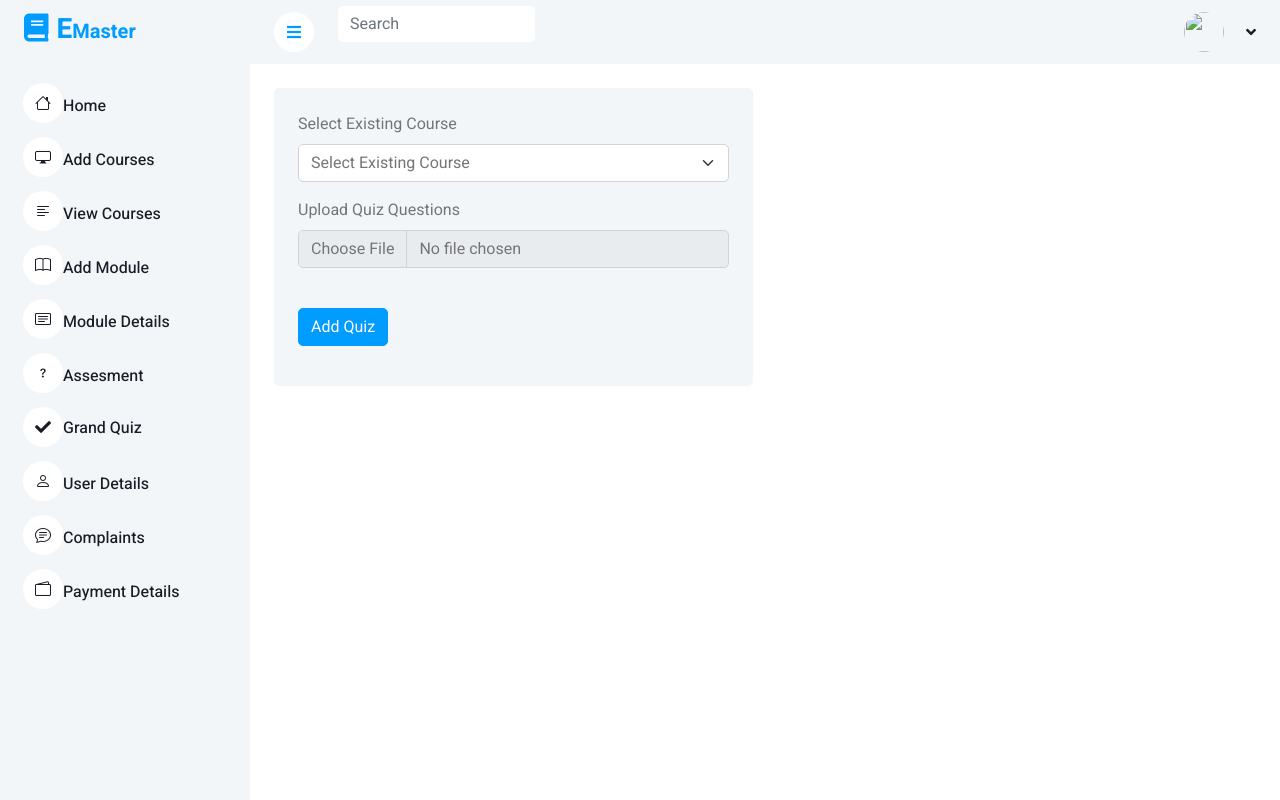
After one commit to Chakkkiii/Django_Project, a Django app: page /grand_quiz/ in a window 1280 px wide. The commit adds this page. Run offline with Django 4.2, Linux system fonts and the light colour scheme; data that the repository does not hold is empty; some libraries are stand-ins or nearby versions.

Commit message:
Grand Quiz

```diff
--- a/myproject/Template/My_Course.html
+++ b/myproject/Template/My_Course.html
@@ -71,7 +71,7 @@
                     <div class="card-footer px-2 pb-2 mb-1 pt-4 position-relative">
                         <!-- Preheading -->
                         <a href="{% url 'course_single' course_id=payment.product.course_id %}"><span
-                                class="mb-1 d-inline-block text-gray-800">Photography</span></a>
+                                class="mb-1 d-inline-block text-gray-800"></span></a>
 
                         <!-- Heading -->
                         <div class="position-relative">
@@ -129,8 +129,8 @@
                                 </div>
 
                                 <div class="col-auto px-2 text-right">
-                                    <del class="font-size-sm">₹ 959</del>
-                                    <ins class="h4 mb-0 d-block mb-lg-n1">₹ {{ payment.amount }}</ins>
+                                    <del class="font-size-sm"></del>
+
                                 </div>
                             </div>
                         </div>
--- a/myproject/Template/admin_base.html
+++ b/myproject/Template/admin_base.html
@@ -62,6 +62,7 @@
                     <a href="{% url 'module_add' %}" class="nav-item nav-link"><i class="bi bi-book"></i></i>Add Module</a>
                     <a href="{% url 'admin_module_view' %}" class="nav-item nav-link"><i class="bi bi-card-text"></i>Module Details</a>
                     <a href="" class="nav-item nav-link"><i class="bi bi-question"></i>Assesment</a>
+                    <a href="{% url 'grand_quiz' %}" class="nav-item nav-link"><i class="fa fa-check"></i></i>Grand Quiz</a>
                     <a href="{% url 'userdetails' %}" class="nav-item nav-link"><i class="bi bi-person"></i>User Details</a>
                     <a href="form.html" class="nav-item nav-link"><i class="bi bi-chat-text"></i>Complaints</a>
                     <a href="table.html" class="nav-item nav-link"><i class="bi bi-wallet2"></i>Payment Details</a>
--- /dev/null
+++ b/myproject/Template/grand_quiz.html
@@ -0,0 +1,77 @@
+{% extends 'admin_base.html' %}
+{% load static %}
+
+{% block content %}
+<!-- Form Start -->
+<div class="container-fluid pt-4 px-4">
+    <div class="row g-4">
+        <div class="col-sm-12 col-xl-6">
+            <div class="bg-light rounded h-100 p-4">
+                <form method="POST" action="" enctype="multipart/form-data" id="moduleForm">
+                    {% csrf_token %}
+
+                    <div class="mb-3">
+                        <label for="existing_course" class="form-label">Select Existing Course</label>
+                        <select class="form-select" id="existing_course" name="course_name" required>
+                            <option value="" selected disabled>Select Existing Course</option>
+                            {% for existing_course in existing_courses %}
+                                <option value="{{ existing_course.course_name }}" data-weeks="{{ existing_course.course_week }}">{{ existing_course.course_name }}</option>
+                            {% endfor %}
+                        </select>
+                    </div>
+
+                    <div class="mb-3">
+                        <label for="quiz_file" class="form-label">Upload Quiz Questions</label>
+                        <input type="file" class="form-control" id="quiz_file" name="quiz_file" accept=".txt" required>
+                    </div>
+
+                    <br>
+                    <div class="mb-3">
+                        <button type="submit" class="btn btn-primary">Add Quiz</button>
+                    </div>
+                </form>
+            </div>
+        </div>
+    </div>
+</div>
+
+<script>
+    document.getElementById('existing_course').addEventListener('change', function () {
+        const selectedCourse = this.options[this.selectedIndex];
+        const weeks = parseInt(selectedCourse.getAttribute('data-weeks'));
+        updateWeekOptions(weeks);
+    });
+
+    function updateWeekOptions(weeks) {
+        const weekSelect = document.getElementById('week');
+        weekSelect.innerHTML = '<option value="" selected disabled>Select Week</option>';
+
+        const maxWeeks = (weeks === 8) ? 8 : ((weeks === 4) ? 4 : weeks);
+
+        Array.from({ length: maxWeeks }, (_, i) => {
+            const option = document.createElement('option');
+            option.value = i + 1;
+            option.text = `Week ${i + 1}`;
+            weekSelect.add(option);
+        });
+
+        document.getElementById('existing-videos-message').textContent = '';
+    }
+
+    document.getElementById('week').addEventListener('change', function () {
+        var selectedCourse = document.getElementById('existing_course').options[document.getElementById('existing_course').selectedIndex].value;
+        var selectedWeek = this.options[this.selectedIndex].value;
+
+        fetch(`/check_existing_videos/?course_name=${selectedCourse}&week=${selectedWeek}`)
+            .then(response => response.json())
+            .then(data => {
+                if (data.existing_videos) {
+                    document.getElementById('existing-videos-message').textContent = 'Videos for the selected week already exist. You can\'t add videos for the same week again.';
+                } else {
+                    document.getElementById('existing-videos-message').textContent = '';
+                }
+            });
+    });
+</script>
+
+{% endblock %}
--- a/myproject/myapp/urls.py
+++ b/myproject/myapp/urls.py
@@ -34,9 +34,9 @@ urlpatterns = [
     path('enroll_course/<int:course_id>/', views.enroll_course, name='enroll_course'),
     path('course_single/<int:course_id>/', views.course_single, name='course_single'),
     path('My_Course/', views.My_Course, name='My_Course'),
+    path('course/<int:course_id>/assessment/<int:week>/', views.weekly_assessment, name='weekly_assessment'),
+    path('grand_quiz/', views.grand_quiz, name='grand_quiz'),
 
-    path('course/<int:course_id>/assessment/<int:week>/', views.weekly_assessment, name='weekly_assessment'),
-
-
+    path('Grand_Quiz_User/<int:course_id>/', views.Grand_Quiz_User, name='Grand_Quiz_User'),
 
 ]
--- a/myproject/myapp/views.py
+++ b/myproject/myapp/views.py
@@ -1,6 +1,6 @@
 from django.conf import settings
 from django.shortcuts import get_list_or_404
-from .models import Account,course, Video,Payment,Assessment,UserAssessment
+from .models import Account,course, Video,Payment,Assessment,UserAssessment,Grand_Quiz
 from django.contrib import messages
 from django.shortcuts import redirect
 from django.contrib.sites.shortcuts import get_current_site
@@ -15,7 +15,7 @@ from django.core.mail import send_mail
 from django.core.files.uploadedfile import SimpleUploadedFile
 from django.core.files.storage import FileSystemStorage
 from django.shortcuts import render, get_object_or_404, redirect
-from django.http import Http404, JsonResponse
+from django.http import Http404, HttpResponse, JsonResponse
 from django.views.decorators.csrf import csrf_exempt
 import razorpay
 from django.shortcuts import render, redirect
@@ -755,3 +755,166 @@ def weekly_assessment(request, course_id, week):
         'assessment_taken': assessment_taken,
     }
     return render(request, 'assessment.html', context)
+
+
+
+def grand_quiz(request):
+    existing_courses = course.objects.all()
+
+    if request.method == 'POST':
+        course_name = request.POST.get('course_name')
+        quiz_file = request.FILES.get('quiz_file')
+
+        if not course_name or not quiz_file:
+            return HttpResponseBadRequest("Invalid form submission")
+
+        try:
+            # Read and decode the content of the text file
+            content = quiz_file.read().decode('utf-8')
+
+            # Split the content into lines
+            lines = content.split('\n')
+
+            # Initialize variables
+            questions_data = []
+            question = None
+            options = []
+
+            for line in lines:
+                line = line.strip()
+                if line:
+                    # If line starts with a digit, it's a new question
+                    if line[0].isdigit():
+                        # If previous question data exists, append it to questions_data
+                        if question and options:
+                            questions_data.append({
+                                'question': question,
+                                'options': options,
+                                'answer': answer
+                            })
+                        # Initialize for the new question
+                        question = line
+                        options = []
+                        answer = None
+                    elif line.startswith("Answer:"):
+                        # If line starts with "Answer:", it's the answer for the current question
+                        answer = line
+                    else:
+                        # Otherwise, it's an option
+                        options.append(line)
+
+            # Append the last question data to questions_data
+            if question and options:
+                questions_data.append({
+                    'question': question,
+                    'options': options,
+                    'answer': answer
+                })
+                print(answer)
+            # Get or create the Course instance
+            course_instance, created = course.objects.get_or_create(course_name=course_name)
+
+            # Create a Grand_Quiz instance
+            grand_quiz_instance = Grand_Quiz.objects.create(
+                coursename=course_instance,
+                questions=questions_data,
+                status=True
+            )
+
+            return redirect('grand_quiz')
+
+        except Exception as e:
+            return HttpResponseBadRequest(f"Error processing the file: {str(e)}")
+
+    context = {'existing_courses': existing_courses}
+    return render(request, 'grand_quiz.html', context)
+
+
+
+# def Grand_Quiz_User(request, course_id):
+#     course_instance = get_object_or_404(course, course_id=course_id)
+#     grand_quiz_data = Grand_Quiz.objects.filter(coursename=course_instance)
+#     if request.method == 'POST':
+#         total_marks = 0
+#         max_marks=0
+#         for grand_quiz in grand_quiz_data:
+#             max_marks+=len(grand_quiz.questions)
+#             for index,question in enumerate(grand_quiz.questions):
+#                 if(( question['answer'][8:] )==(request.POST.get(str(index+1)))):
+#                     total_marks+=1
+#         score_percentage = (total_marks / max_marks) * 100
+#         return HttpResponse(f'You scored {total_marks} out of {max_marks}. Your percentage is {score_percentage}%.')
+
+#     context = {
+#         'course_instance': course_instance,
+#         'grand_quiz_data': grand_quiz_data,
+#     }
+
+#     return render(request, 'Grand_Quiz_User.html', context)
+
+
+def Grand_Quiz_User(request, course_id):
+    course_instance = get_object_or_404(course, course_id=course_id)
+    grand_quiz_data = Grand_Quiz.objects.filter(coursename=course_instance)
+
+    if request.method == 'POST':
+        total_marks = 0
+        max_marks = 0
+        results = []
+
+        for grand_quiz in grand_quiz_data:
+            max_marks += len(grand_quiz.questions)
+            for index, question in enumerate(grand_quiz.questions):
+                user_answer = request.POST.get(str(index + 1), "")
+                # print(user_answer)
+                correct_answer = question['answer'][8:]
+                print(correct_answer,user_answer,((user_answer.lower()) == (correct_answer.lower())))
+                if user_answer.lower() == correct_answer.lower():
+                    total_marks += 1
+
+                results.append({
+                    'question_id': index + 1,
+                    'is_correct': user_answer.lower() == correct_answer.lower(),
+                    'selected_answer': user_answer,
+                })
+
+        score_percentage = (total_marks / max_marks) * 100
+        context = {
+            'course_instance': course_instance,
+            'grand_quiz_data': grand_quiz_data,
+            'results': results,
+            'final_percentage': score_percentage,
+        }
+
+
+        return render(request, 'Grand_Quiz_User.html', context)
+
+    context = {
+        'course_instance': course_instance,
+        'grand_quiz_data': grand_quiz_data,
+    }
+
+    return render(request, 'Grand_Quiz_User.html', context)
+
+
+
+
+########################################################################################
+
+# from django.shortcuts import render
+# from django.http import HttpResponse
+# import speech_recognition as sr
+# import moviepy.editor as mp
+# def transcribe_video(request, id):
+#     videoss = Video.objects.get(id=id)
+#     clip = mp.VideoFileClip(videoss.videos.path)
+#     audio_file = 'audio.wav'
+#     clip.audio.write_audiofile(audio_file)
+
+#     r = sr.Recognizer()
+#     with sr.AudioFile(audio_file) as source:
+#         audio_data = r.record(source)
+
+#     text = r.recognize_google(audio_data)
+#     print("Transcribed Text:", text)
+#     return JsonResponse({'text': text})
```
Also changed, not shown: myproject/Template/Grand_Quiz_User.html (added, +204 -0 lines), myproject/Template/course_single.html (+4 -4 lines), myproject/myapp/models.py (+14 -0 lines), myproject/myapp/templatetags/custom_filters.py (+14 -0 lines), myproject/myapp/migrations/0019_grand_quiz.py (added), 3 other files.
